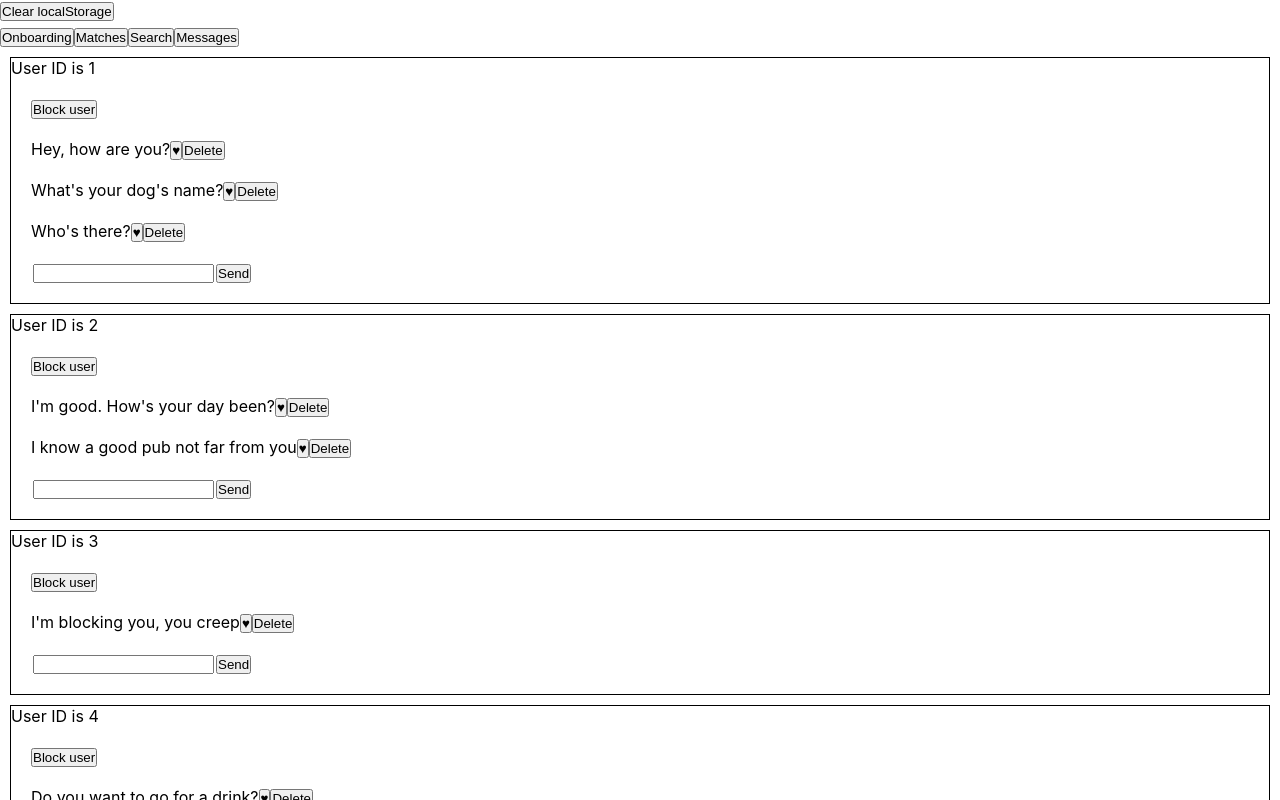
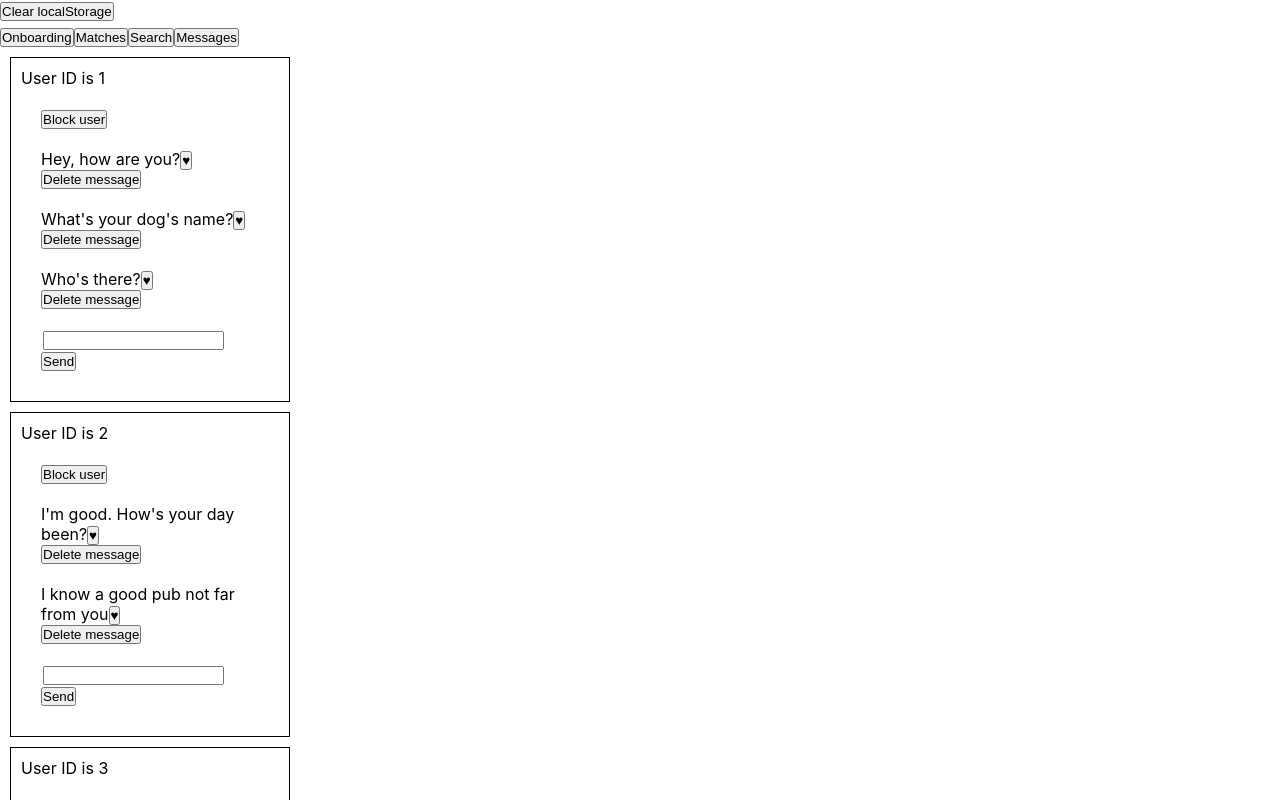
Before and after one commit to russellcs/ft1-dating-app, a React (Create React App) app: page / in a window 1280 px wide. Both pictures are taken after a click on the button "Messages". Shown: the top 800 px of the page. Built offline with nearby package versions, Linux system fonts and the light colour scheme.

Commit message:
message delete function added

```diff
--- a/src/App.js
+++ b/src/App.js
@@ -2,7 +2,11 @@ import { messages as mockMessages } from "./mock/mockMessages";
 import { users as mockUsers, currentUserId } from "./mock";
 import Interface from "./components/Interface";
 import { useEffect, useState } from "react";
-import { getIndexById, getUserById } from "./utils/matchingUtil";
+import {
+	getIndexById,
+	getMessageIndexById,
+	getUserById,
+} from "./utils/matchingUtil";
 import { storeData, getData } from "./storage";
 
 const App = () => {
@@ -10,36 +14,33 @@ const App = () => {
 	const [messages, setMessages] = useState(mockMessages);
 
 	//set the state from the disk
-  useEffect(() => {
-    const data = getData();
-    if (data.users && data.messages) {
-      setUsers(data.users);
-      setMessages(data.messages);
-    }
-  }, []);
+	// useEffect(() => {
+	// 	const data = getData();
+	// 	if (data.users && data.messages) {
+	// 		setUsers(data.users);
+	// 		setMessages(data.messages);
+	// 	}
+	// }, []);
 	//when the state changes, save the changes to the disk
-  useEffect(() => {
-    storeData("users", users);
-  }, [users]);
-  useEffect(() => {
-    storeData("messages", messages);
-  }, [messages]);
+	// useEffect(() => {
+	// 	storeData("users", users);
+	// }, [users]);
+	// useEffect(() => {
+	// 	storeData("messages", messages);
+	// }, [messages]);
 
-  const currentUser = getUserById(currentUserId, users);
+	// const currentUser = getUserById(currentUserId, users);
 
 	// Adds the current user ID to the blocked array in the data
 	const blockUserId = (fId) => {
-    console.log(currentUserId, fId);
 		const foreignUserId = Number(fId);
 		const usersCopy = [...users];
-
 		usersCopy[getIndexById(currentUserId, users)].blocked.push(foreignUserId);
 		setUsers(usersCopy);
 	};
 
 	const addMessage = (payload) => {
 		const copy = [...messages];
-    console.log(copy);
 		copy.push(payload);
 		setMessages(copy);
 	};
@@ -50,6 +51,13 @@ const App = () => {
 			usersCopy.currentUser.likes.push(user.userId);
 			usersCopy.currentUser.seen.push(user.userId);
 		}
+	};
+
+	const deleteMessage = (messageId) => {
+		const messagesCopy = [...messages];
+		const index = getMessageIndexById(messageId, messagesCopy);
+		messagesCopy.splice(index, 1);
+		setMessages(messagesCopy);
 	};
 
 	return (
@@ -67,6 +75,7 @@ const App = () => {
 				addMessage={addMessage}
 				onLikeUpdate={onLikeUpdate}
 				blockUserId={blockUserId}
+				deleteMessage={deleteMessage}
 			/>
 		</>
 	);
--- a/src/components/Interface.jsx
+++ b/src/components/Interface.jsx
@@ -39,6 +39,7 @@ const Interface = (props) => {
 					onMessageUpdate={onMessageUpdate}
 					addMessage={props.addMessage}
 					blockUserId={props.blockUserId}
+					deleteMessage={props.deleteMessage}
 				/>
 			)}
 		</>
--- a/src/components/messages/Conversation.jsx
+++ b/src/components/messages/Conversation.jsx
@@ -28,6 +28,7 @@ const Conversation = (props) => {
 
 	// Toggles the Block button as well as calling the blockUserId function from App.js
 	const blockUser = () => {
+		console.log("block clicked");
 		setBlockClicked(blockClicked === false ? true : false);
 		props.blockUserId(
 			props.conversation[0],
@@ -36,7 +37,14 @@ const Conversation = (props) => {
 	};
 
 	return (
-		<div style={{ border: "solid 1px black", margin: "10px" }}>
+		<div
+			style={{
+				border: "solid 1px black",
+				margin: "10px",
+				padding: "10px",
+				width: "280px",
+			}}
+		>
 			<p>User ID is {props.conversation[0]}</p>
 			<Block
 				blockUser={blockUser}
@@ -44,8 +52,14 @@ const Conversation = (props) => {
 				blockClicked={blockClicked}
 				users={props.users}
 			/>
-			{props.conversation[1].map((message) => {
-				return <Message message={message} />;
+			{props.conversation[1].map((message, index) => {
+				return (
+					<Message
+						message={message}
+						deleteMessage={props.deleteMessage}
+						key={index}
+					/>
+				);
 			})}
 			<Input
 				onInput={onInput}
--- a/src/components/messages/Conversations.jsx
+++ b/src/components/messages/Conversations.jsx
@@ -19,7 +19,7 @@ const Conversations = (props) => {
 
 	return (
 		<div>
-			{filteredConversations.map((conversation) => {
+			{filteredConversations.map((conversation, index) => {
 				return (
 					<Conversation
 						conversation={conversation}
@@ -29,6 +29,8 @@ const Conversations = (props) => {
 						blockClicked={props.blockClicked}
 						users={props.users}
 						blockUserId={props.blockUserId}
+						deleteMessage={props.deleteMessage}
+						key={index}
 					/>
 				);
 			})}
--- a/src/components/messages/Message.jsx
+++ b/src/components/messages/Message.jsx
@@ -13,7 +13,15 @@ const Message = (props) => {
 			{message.content}
 			{message.content && <button onClick={isLikeClicked}>&#9829;</button>}
 			{likeClicked && <p>Message liked</p>}
-			<button>Delete</button>
+			<button
+				onClick={() => {
+					console.log("onclick called");
+					props.deleteMessage(message.messageId);
+				}}
+				style={{ display: "block" }}
+			>
+				Delete message
+			</button>
 		</div>
 	);
 };
--- a/src/components/messages/Messaging.jsx
+++ b/src/components/messages/Messaging.jsx
@@ -8,6 +8,7 @@ const Messaging = (props) => {
 				addMessage={props.addMessage}
 				blockUserId={props.blockUserId}
 				users={props.users}
+				deleteMessage={props.deleteMessage}
 			/>
 		</>
 	);
--- a/src/utils/matchingUtil.js
+++ b/src/utils/matchingUtil.js
@@ -18,3 +18,6 @@ export const getUserById = (id, users) => {
 export const getIndexById = (id, users) => {
 	return users.findIndex(({ userId }) => userId === id);
 };
+export const getMessageIndexById = (id, messages) => {
+	return messages.findIndex(({ messageId }) => messageId === id);
+};
```
Lines whose indentation alone changed are shown as unchanged.
